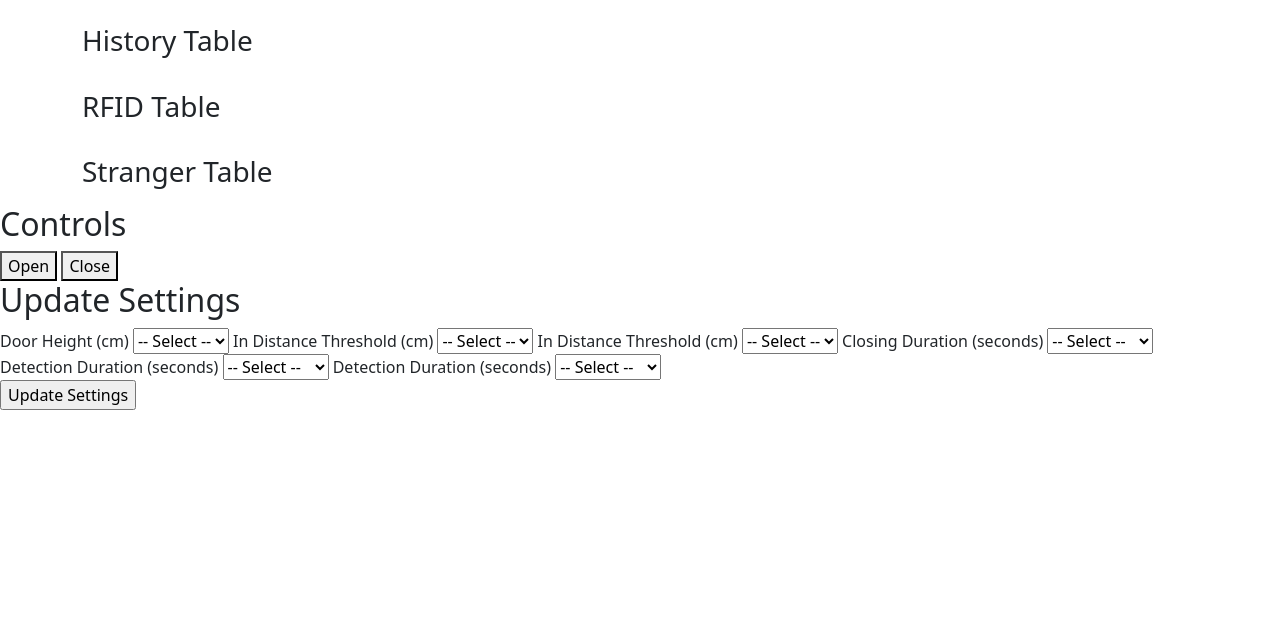
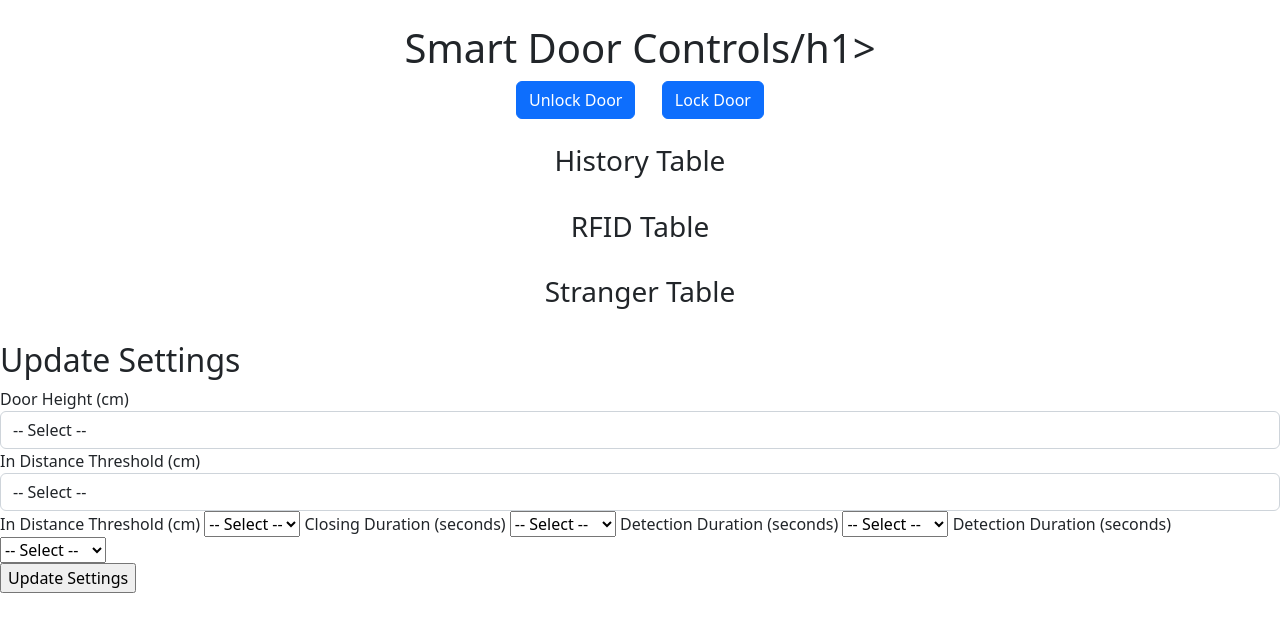
Before and after one commit to JohnChung2002/SmartHomePlus, a Flask app: template templates/smartdoor.html in a window 1280 px wide. Shown: the part 56-688 px from the top of the page. Run offline with Flask 3, Linux system fonts and the light colour scheme; the template is opened without the code that fills it: most values are stand-ins (such as "Sample title", 1, 10 or a date in 2020); parts of the project's set-up code (start-up, migrations or seed data) failed here and were passed over; some libraries are stand-ins or nearby versions.

Commit message:
Website overhaul

```diff
--- a/templates/smartdoor.html
+++ b/templates/smartdoor.html
@@ -7,7 +7,14 @@
 {% endblock %}
 
 {% block content %}
-    <div class="container">
+<div class="container mt-4">
+    <h1 class="text-center mb-4">Smart Door Controls/h1>
+    <div class="row justify-content-center mb-4">
+        <div class="col-auto">
+            <button class="btn btn-primary mx-2" onclick="open()">Unlock Door</button>
+            <button class="btn btn-primary mx-2" onclick="close()">Lock Door</button>
+        </div>
+    </div>
     <div>
         <h3 class="mt-4">History Table</h3>
         <table id="historyTable" class="display table table-bordered w-100 my-2"></table>
@@ -17,19 +24,12 @@
         <table id="strangerTable" class="display table table-bordered w-100 my-2"></table>
     </div>
 </div>
-    <h2>Controls</h2>
-
-    <div class="homepage-control">
-        <button class="homepage-control-btn" onclick="open()">Open</button>
-        <button class="homepage-control-btn" onclick="close()">Close</button>
-    </div>
 
 <h2 class="settings-h2">Update Settings</h2>
-
-    <div class="form">
-        <form action="/api/node_3/update_settings" method="post">
+<form class="form-inline" action="/api/node_3/update_settings" method="post">
+    <div class="form-group">
       <label for="door-height">Door Height (cm)</label>
-            <select name="door-height" id="door-height">
+      <select class="form-control" name="door-height" id="door-height">
         <option disabled selected value>-- Select --</option>
         <option value="180">180 cm</option>
         <option value="185">185 cm</option>
@@ -39,9 +39,11 @@
         <option value="205">205 cm</option>
         <option value="210">210 cm</option>
       </select>
+    </div>
 
+    <div class="form-group">
         <label for="in-distance-threshold">In Distance Threshold (cm)</label>
-            <select name="in-distance-threshold" id="in-distance-threshold">
+        <select class="form-control" name="in-distance-threshold" id="in-distance-threshold">
           <option disabled selected value>-- Select --</option>
           <option value="30">30 cm</option>
           <option value="35">35 cm</option>
@@ -53,6 +55,7 @@
           <option value="65">65 cm</option>
           <option value="70">70 cm</option>
         </select>
+    </div>
 
         <label for="out-distance-threshold">In Distance Threshold (cm)</label>
         <select name="out-distance-threshold" id="out-distance-threshold">
```
Lines whose indentation alone changed are shown as unchanged.
